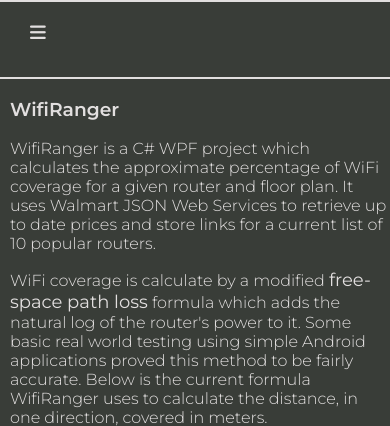
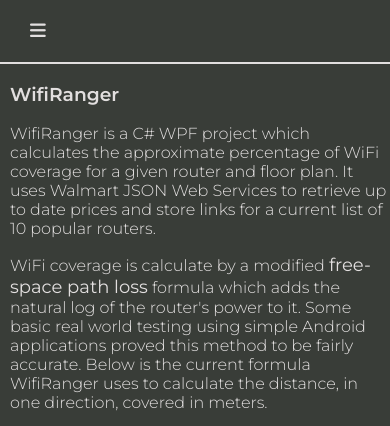
Before and after one commit to maxkernchen/maxkernchen.github.io, a PHP site: page /projects.html in a window 390 px wide. Shown: the top 426 px of the page. Run offline with PHP 8.4, Linux system fonts and the light colour scheme; some libraries are stand-ins or nearby versions.

Commit message:
changes for mobile view

```diff
--- a/styles.css
+++ b/styles.css
@@ -116,7 +116,6 @@
   text-align: left;
   overflow: hidden;
   list-style: none;
-  min-height: 75px;
   background-color: var(--off-black-color);
 }
 .terminal {
@@ -283,7 +282,6 @@
     margin-left: 0px;
     flex-direction: column;
     border-left: none;
-    border-top: 2px solid var(--off-white-color);
     padding-left: 10px;
   }
 
```
Also changed, not shown: max.kernchen.github.io.js (+7 -3 lines).
